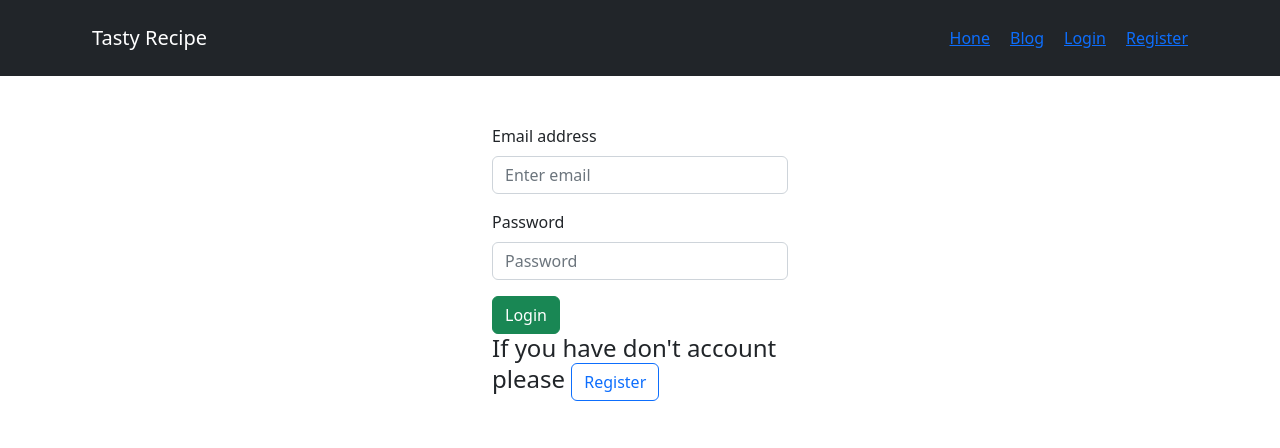
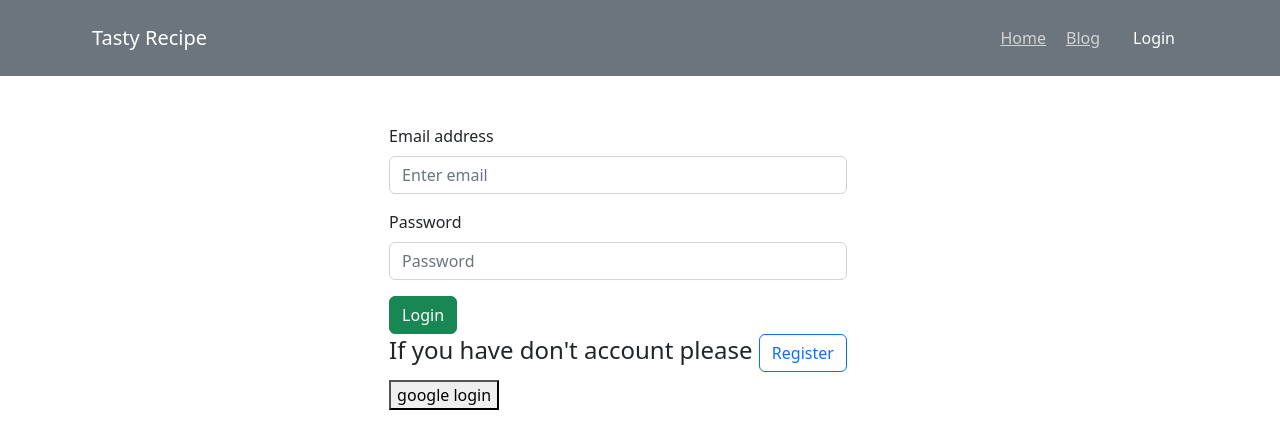
Before and after one commit to Iqubal905/chef-reciepe, a React (Vite) app: page /login in a window 1280 px wide. Shown: the top 448 px of the page. Built offline with nearby package versions, Linux system fonts and the light colour scheme; no server answers.

Commit message:
signInLogOutAdd

```diff
--- a/package.json
+++ b/package.json
@@ -17,6 +17,7 @@
     "react": "^18.2.0",
     "react-bootstrap": "^2.7.4",
     "react-dom": "^18.2.0",
+    "react-icons": "^4.8.0",
     "react-router-dom": "^6.11.0",
     "sort-by": "^1.2.0"
   },
--- a/src/layout/Loginlayout.jsx
+++ b/src/layout/Loginlayout.jsx
@@ -1,5 +1,5 @@
 import React from 'react';
-import Navigationbar from '../pages/shared/Navigationbar';
+import Navigationbar from '../pages/shared/navigationBar/Navigationbar';
 import { Outlet } from 'react-router-dom/dist';
 
 const Loginlayout = () => {
--- a/src/layout/Main.jsx
+++ b/src/layout/Main.jsx
@@ -1,5 +1,5 @@
 import React from 'react';
-import Navigationbar from '../pages/shared/Navigationbar';
+import Navigationbar from '../pages/shared/navigationBar/Navigationbar';
 import { Outlet } from 'react-router-dom';
 import Header from '../pages/Header/Header';
 
--- a/src/pages/Login/Login/Login.jsx
+++ b/src/pages/Login/Login/Login.jsx
@@ -1,19 +1,35 @@
 import React, { useContext } from 'react';
 import '../Login/Login.css'
-import { Button, Form } from 'react-bootstrap';
-import { Link } from 'react-router-dom';
+import { Button, Container, Form } from 'react-bootstrap';
+import { Link, Navigate } from 'react-router-dom';
 import { AuthContext } from '../../../providers/AuthProvider';
+// import { BsFill0CircleFill } from 'react-icons';
 
 
 
 
 const Login = () => {
 
-    const { signIn } = useContext(AuthContext);
+    const { signIn, logInWithGoogle } = useContext(AuthContext);
     // const navigate = useNavigate();
     // const location = useLocation();
     // console.log('login page location', location)
     // const from = location.state?.from?.pathname || '/category/0'
+
+    const handleGoodleLogin = () => {
+
+        logInWithGoogle()
+       .then(result =>{
+        const loggedInUser = result.user;
+        console.log(loggedInUser);
+        // setUser(loggedInUser)
+       })
+       .catch(error => {
+        console.log('error', error.message);
+       })
+    }
+
+
 
     const handleLogin = event => {
         event.preventDefault();
@@ -26,7 +42,7 @@ const Login = () => {
             .then(result => {
                 const loggedUser = result.user;
                 console.log(loggedUser);
-                navigate(from, { replace: true })
+                // Navigate(from, { replace: true })
             })
             .catch(error => {
                 console.log(error);
@@ -34,8 +50,9 @@ const Login = () => {
     }
 
     return (
-        <div className=' d-flex justify-content-center m-5'>
-           <Form onSubmit={handleLogin} className='w-25'>
+        <Container className='d-flex justify-content-center m-5'>
+          <div>
+          <Form onSubmit={handleLogin} className='w-100'>
       <Form.Group  className="mb-3" controlId="formGroupEmail">
         <Form.Label>Email address</Form.Label>
         <Form.Control type="email" name='email' placeholder="Enter email" />
@@ -47,7 +64,13 @@ const Login = () => {
       <Button variant="success" type='submit'>Login</Button>
       <h4>If you have don't account please <Link to='/register'> <Button variant="outline-primary">Register</Button></Link></h4>
     </Form>
-        </div>
+
+
+    <button onClick={handleGoodleLogin}>google login</button>
+    {/* <BsFill0CircleFill style={{ fontSize: '5rem' }}></BsFill0CircleFill> */}
+          </div>
+
+        </Container>
     );
 };
 
--- a/src/pages/shared/Navigationbar.jsx
+++ /dev/null
@@ -1,46 +0,0 @@
-import React from 'react'; import { Container, Nav, Navbar } from 'react-bootstrap';
-import { Link, NavLink } from 'react-router-dom';
-
-
-
-const Navigationbar = () => {
-    return (
-
-    <div className=''>
-        <Navbar collapseOnSelect expand="lg" bg="dark" variant="dark">
-      <Container>
-        <Navbar.Brand href="#home">Tasty Recipe</Navbar.Brand>
-        <Navbar.Toggle aria-controls="responsive-navbar-nav" />
-        <Navbar.Collapse id="responsive-navbar-nav">
-          <Nav className="ms-auto">
-            <Link to="/home">Hone</Link>
-            <Link to="/blog">Blog</Link>
-            <Link to="/login">Login</Link>
-            <Link to="/register">Register</Link>
-
-
-          </Nav>
-
-        </Navbar.Collapse>
-      </Container>
-    </Navbar>
-
-
-
-{/* //     {/* <NavLink
-//   to="/blog"
-//   style={({ isActive, isPending }) => {
-//     return {
-//       fontWeight: isActive ? "bold" : "",
-//       color: isPending ? "red" : "black",
-//     };
-//   }}
-// >
-//   blog
-// </NavLink> */}
-    </div>
-
-    );
-};
-
-export default Navigationbar;
--- /dev/null
+++ b/src/pages/shared/navigationBar/NavigationBar.css
@@ -0,0 +1,3 @@
+ nav a {
+     color:lightgrey;
+}
--- /dev/null
+++ b/src/pages/shared/navigationBar/Navigationbar.jsx
@@ -0,0 +1,75 @@
+import React, { useContext } from 'react'; import { Button, Container, Nav, Navbar } from 'react-bootstrap';
+import { Link, NavLink } from 'react-router-dom';
+import { AuthContext } from '../../../providers/AuthProvider';
+import { FaUserCircle } from 'react-icons/fa';
+import './NavigationBar.css'
+
+const Navigationbar = () => {
+
+
+  const { user, logOut } = useContext(AuthContext);
+
+  const handleLogOut = () => {
+      logOut()
+          .then()
+          .catch(error => console.log(error));
+  }
+
+
+
+
+
+
+
+
+
+    return (
+
+    <div className=''>
+        <Navbar collapseOnSelect expand="lg" bg="secondary" variant="dark">
+      <Container>
+        <Navbar.Brand href="#home">Tasty Recipe</Navbar.Brand>
+        <Navbar.Toggle aria-controls="responsive-navbar-nav" />
+        <Navbar.Collapse id="responsive-navbar-nav">
+          <Nav className="ms-auto">
+            <Link to="/home">Home</Link>
+            <Link to="/blog">Blog</Link>
+          </Nav>
+
+          <Nav>
+          {
+              user && <FaUserCircle style={{ fontSize: '5rem' }}></FaUserCircle>
+          }
+
+
+       {
+         user ? <Button onClick={handleLogOut} variant="secondary">Logout</Button> :
+          <Link to="/login">
+       <Button variant="secondary">Login</Button>
+          </Link>
+                            }
+
+          </Nav>
+        </Navbar.Collapse>
+      </Container>
+    </Navbar>
+
+
+
+{/* //     {/* <NavLink
+//   to="/blog"
+//   style={({ isActive, isPending }) => {
+//     return {
+//       fontWeight: isActive ? "bold" : "",
+//       color: isPending ? "red" : "black",
+//     };
+//   }}
+// >
+//   blog
+// </NavLink> */}
+    </div>
+
+    );
+};
+
+export default Navigationbar;
--- a/src/providers/AuthProvider.jsx
+++ b/src/providers/AuthProvider.jsx
@@ -1,14 +1,24 @@
-import React, { createContext } from 'react';
+import React, { createContext, useEffect, useState } from 'react';
 import app from '../firebase/firebase.config';
-import { createUserWithEmailAndPassword, getAuth, signInWithEmailAndPassword } from "firebase/auth";
+import { GoogleAuthProvider, createUserWithEmailAndPassword, getAuth, onAuthStateChanged, signInWithEmailAndPassword, signInWithPopup, signOut } from "firebase/auth";
 export const AuthContext = createContext(null);
 
 const auth = getAuth(app);
 
 const AuthProvider = ({children}) => {
 
-    // const [user, setUser] = useState(null);
+     const [user, setUser] = useState(null);
     // const [loading, setLoading] = useState(true);
+
+
+    const provider = new GoogleAuthProvider;
+   const logInWithGoogle = () => {
+
+    return  signInWithPopup(auth, provider)
+   }
+
+
+
 
     const createUser = (email, password) => {
         // setLoading(true);
@@ -26,20 +36,21 @@ const AuthProvider = ({children}) => {
     }
 
 
-    // useEffect(()=>{
-    //     const unsubscribe = onAuthStateChanged(auth, loggedUser => {
-    //         console.log('logged in user inside auth state observer', loggedUser)
-    //         setUser(loggedUser);
-    //         setLoading(false);
-    //     })
+    useEffect(()=>{
+        const unsubscribe = onAuthStateChanged(auth, loggedUser => {
+            console.log('logged in user inside auth state observer', loggedUser)
+            setUser(loggedUser);
+            // setLoading(false);
+        })
 
-    //     return () => {
-    //         unsubscribe();
-    //     }
-    // }, [])
+        return () => {
+            unsubscribe();
+        }
+    }, [])
 
     const authInfo = {
-
+       user,
+       logInWithGoogle,
         createUser,
         signIn,
         logOut
```
Also changed, not shown: 1 other file (tests, documents, lock files or other folders).
